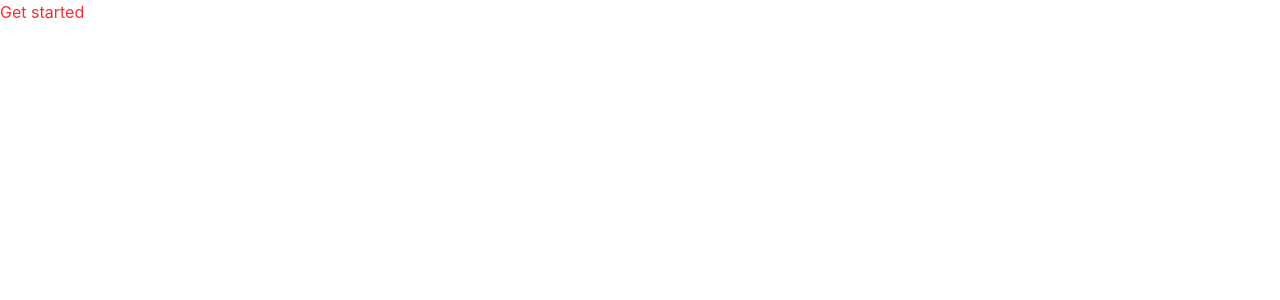
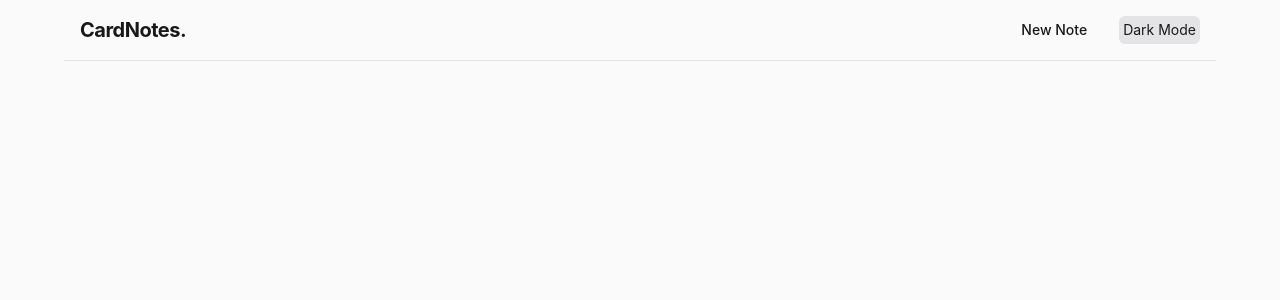
Before and after one commit to kyawzinthetgithub/React-Note-App, a React (Vite) app: page / in a window 1280 px wide. Shown: the top 300 px of the page. Built offline with nearby package versions, Linux system fonts and the light colour scheme.

Commit message:
create layout

```diff
--- a/package.json
+++ b/package.json
@@ -13,6 +13,7 @@
     "@tailwindcss/vite": "^4.3.4",
     "react": "^19.3.1",
     "react-dom": "^19.3.1",
+    "react-router": "^8.5.1",
     "tailwindcss": "^4.3.4"
   },
   "devDependencies": {
--- a/src/App.tsx
+++ b/src/App.tsx
@@ -1,12 +1,25 @@
+import { RouterProvider, createBrowserRouter } from "react-router";
+import { ThemeProvider } from './context/ThemeContext';
+import Layout from "./components/Layout";
 
 function App() {
 
+  const router = createBrowserRouter([{
+    path: "/",
+    element: <Layout />,
+    children: [
+      {
+      }
+    ],
+  }
+  ]);
+
 
   return (
-    <>
-      <h1 className="text-red-500">Get started</h1>
-    </>
-  )
+    <ThemeProvider>
+      <RouterProvider router={router} />
+    </ThemeProvider>
+  );
 }
 
-export default App
+export default App;
--- /dev/null
+++ b/src/components/Layout.tsx
@@ -0,0 +1,27 @@
+import { Link, Outlet } from 'react-router';
+import { useTheme } from '../context/ThemeContext';
+
+function Layout() {
+  const { theme, toggleTheme } = useTheme();
+
+  return (
+    <>
+      <div className="min-h-screen dark:bg-zinc-900 dark:text-zinc-100 bg-zinc-50 text-zinc-900 transition-colors duration-200">
+        <nav className="border-b border-zinc-200 dark:border-zinc-800 p-4 max-w-6xl mx-auto flex justify-between items-center">
+          <Link to={"/"} className="text-xl font-bold tracking-tight">CardNotes.</Link>
+          <div className="flex gap-4 items-center">
+            <Link to={"/new"} className="mx-4 cursor-pointer text-sm font-medium hover:text-blue-500">New Note</Link>
+            <button onClick={toggleTheme} className="cursor-pointer text-sm p-1 bg-zinc-200 dark:bg-zinc-800 rounded-md hover:bg-zinc-300 dark:hover:bg-zinc-700 transition-colors duration-200">
+              {theme === "light" ? "Dark" : "Light"} Mode
+            </button>
+          </div>
+        </nav>
+
+        <main className="max-w-6xl mx-auto p-4 mt-8">
+          <Outlet />
+        </main>
+      </div></>
+  );
+}
+
+export default Layout;
--- a/src/index.css
+++ b/src/index.css
@@ -1 +1,2 @@
 @import "tailwindcss";
+@custom-variant dark (&:where(.dark, .dark *));
```
